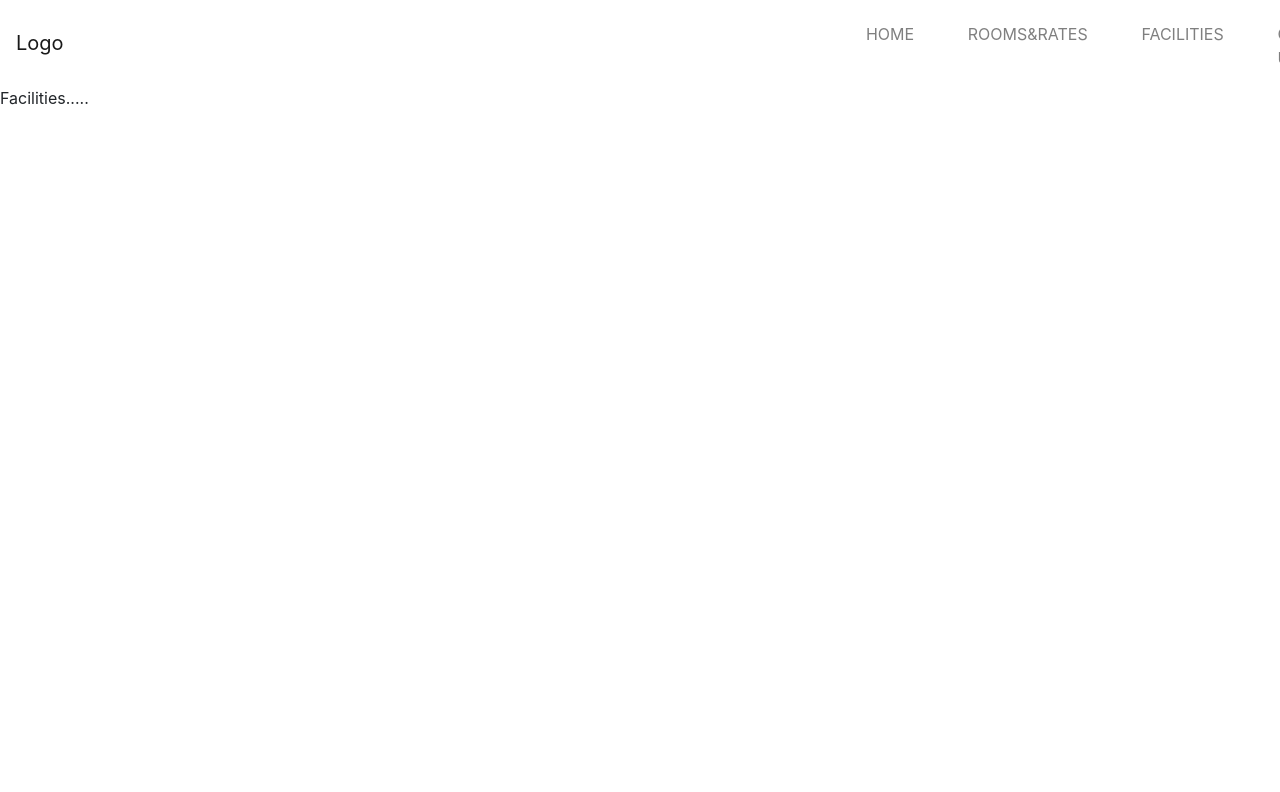
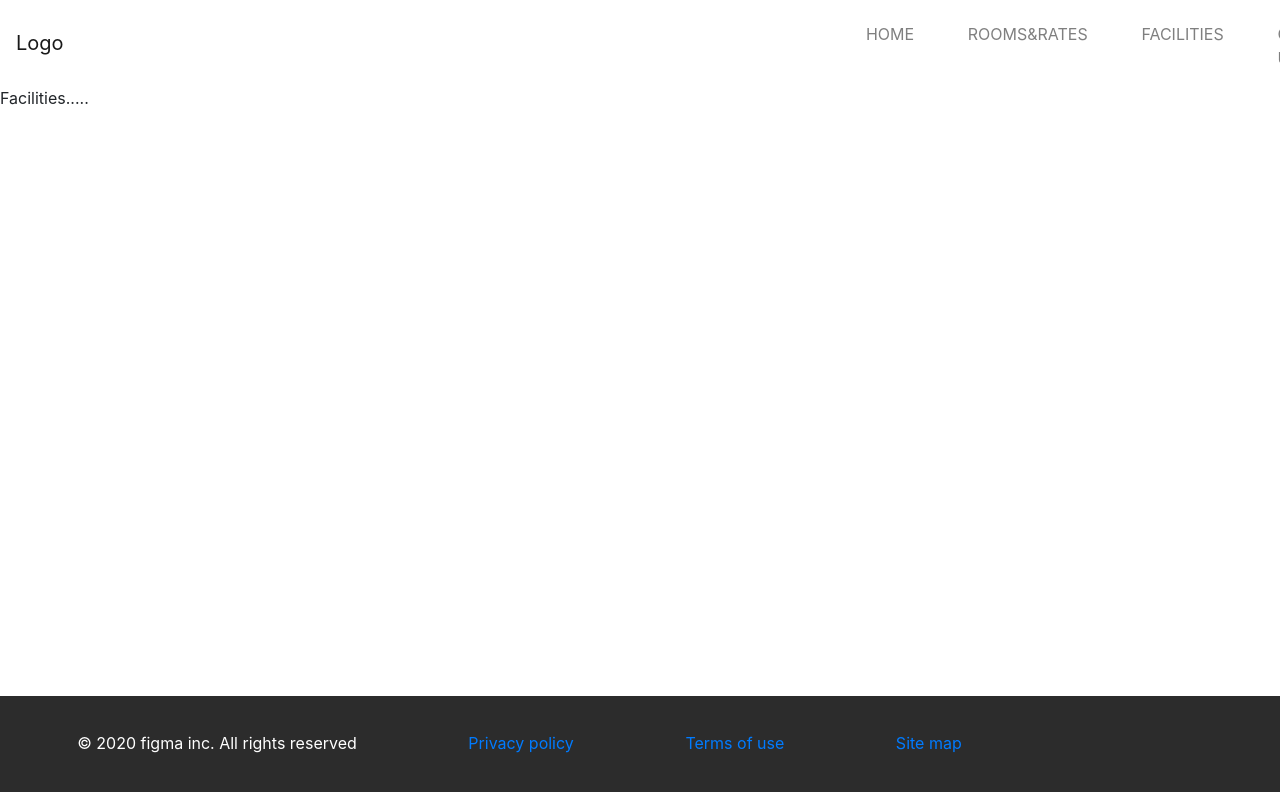
Before and after one commit to zurri-org/Zurri-Frontend, a React (Create React App) app: page /facilities in a window 1280 px wide. Shown: the top 792 px of the page. Built offline with nearby package versions, Linux system fonts and the light colour scheme.

Commit message:
connected footer to the main app

```diff
--- a/src/components/footerComponent/footer.js
+++ b/src/components/footerComponent/footer.js
@@ -9,20 +9,15 @@ class Footer extends Component{
         <div>
           <ul>
             <li>&#169; 2020 figma inc. All rights reserved</li>
-            <li><a>Privacy policy</a></li>
-            <li><a>Terms of use</a></li>
-            <li><a>Site map</a></li>
+            <li><a href="#">Privacy policy</a></li>
+            <li><a href="#">Terms of use</a></li>
+            <li><a href="#">Site map</a></li>
           </ul>
           <ul className="image">
             <li><img src={Flogo} alt="fb"/></li>
             <li><img src={Tlogo} alt="twitter"/></li>
-
-
           </ul>
-
         </div>
-
-
       </footer>
     );
   }
--- a/src/components/index.js
+++ b/src/components/index.js
@@ -2,6 +2,7 @@ import React, { Component, Suspense, lazy } from "react";
 import { Router, Route, Switch } from "react-router-dom";
 import { history } from "../store";
 import AppHeader from "./NavBar";
+import Footer from "./footerComponent/footer";
 const HomePage = lazy(() => import("./views/homepage"));
 const Facilities = lazy(() => import("./views/facilities"));
 
@@ -20,6 +21,7 @@ class MainApp extends Component {
                         </Router>
                     </Switch>
                 </Suspense>
+                <Footer />
             </>
         )
     }
```
